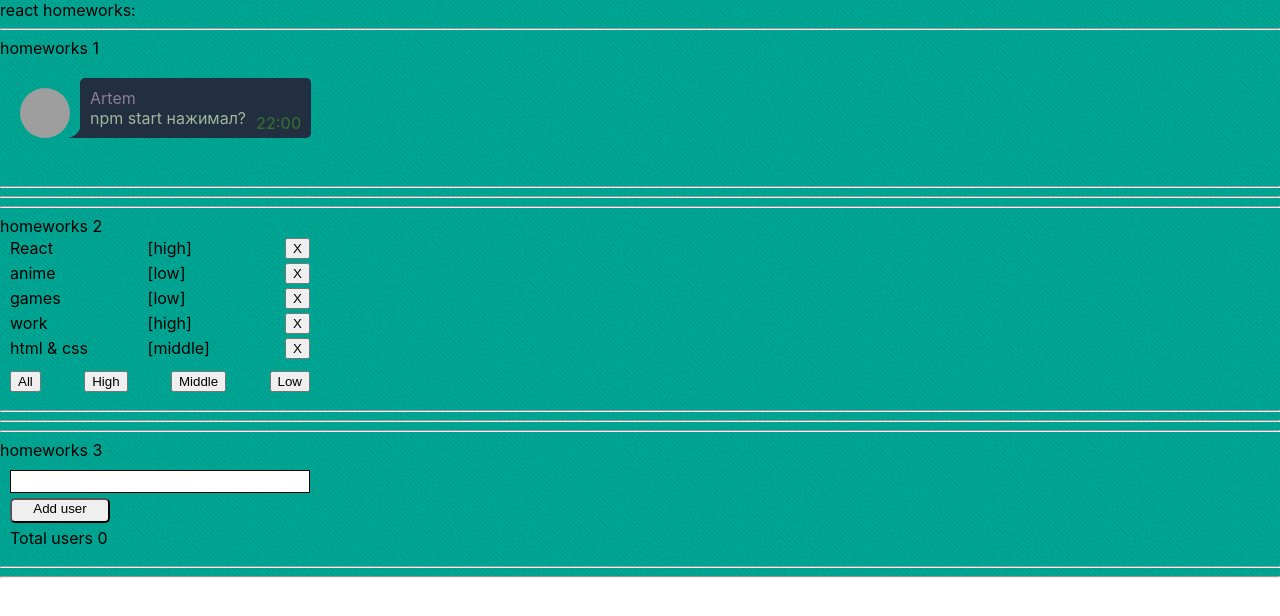
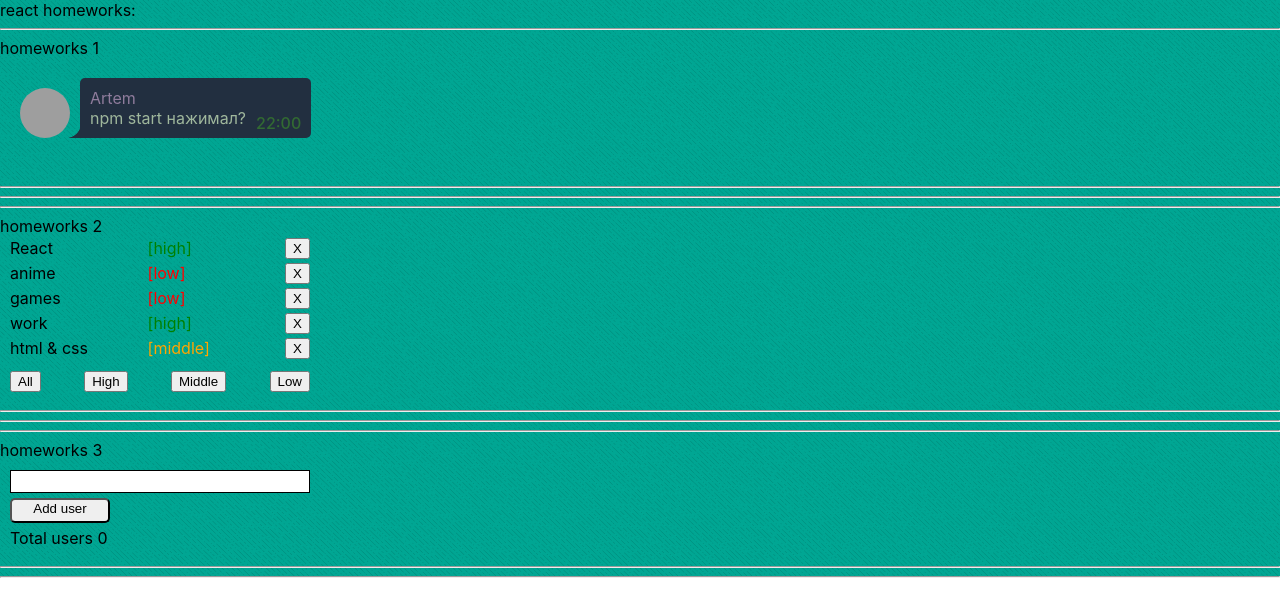
Before and after one commit to acronisv/react-homeworks, a React (Create React App) app: page /#/pre-junior in a window 1280 px wide. Shown: the top 616 px of the page. Built offline with nearby package versions, Linux system fonts and the light colour scheme; grey boxes are pictures that could not be loaded.

Commit message:
Fix HW2 priority colors

```diff
--- a/src/p2-homeworks/h2/Affair.tsx
+++ b/src/p2-homeworks/h2/Affair.tsx
@@ -14,10 +14,12 @@ function Affair(props: AffairPropsType) {
         return
     }
 
+    const priorityClass = (props.affair.priority==='high') ? style.priority_green : (props.affair.priority==='middle') ? style.priority_orange : style.priority_red
+
     return (
         <div className={style.affair_container}>
             <span>{props.affair.name} </span>
-            <span>[{props.affair.priority}] </span>
+            <span className={priorityClass}>[{props.affair.priority}] </span>
             <button onClick={deleteCallback}>X</button>
         </div>
     )
--- a/src/p2-homeworks/h2/Affairs.module.css
+++ b/src/p2-homeworks/h2/Affairs.module.css
@@ -15,3 +15,15 @@
     display: flex;
     justify-content: space-between;
 }
+
+.priority_green {
+    color: green;
+}
+
+.priority_orange {
+    color: orange;
+}
+
+.priority_red {
+    color: red
+}
```
